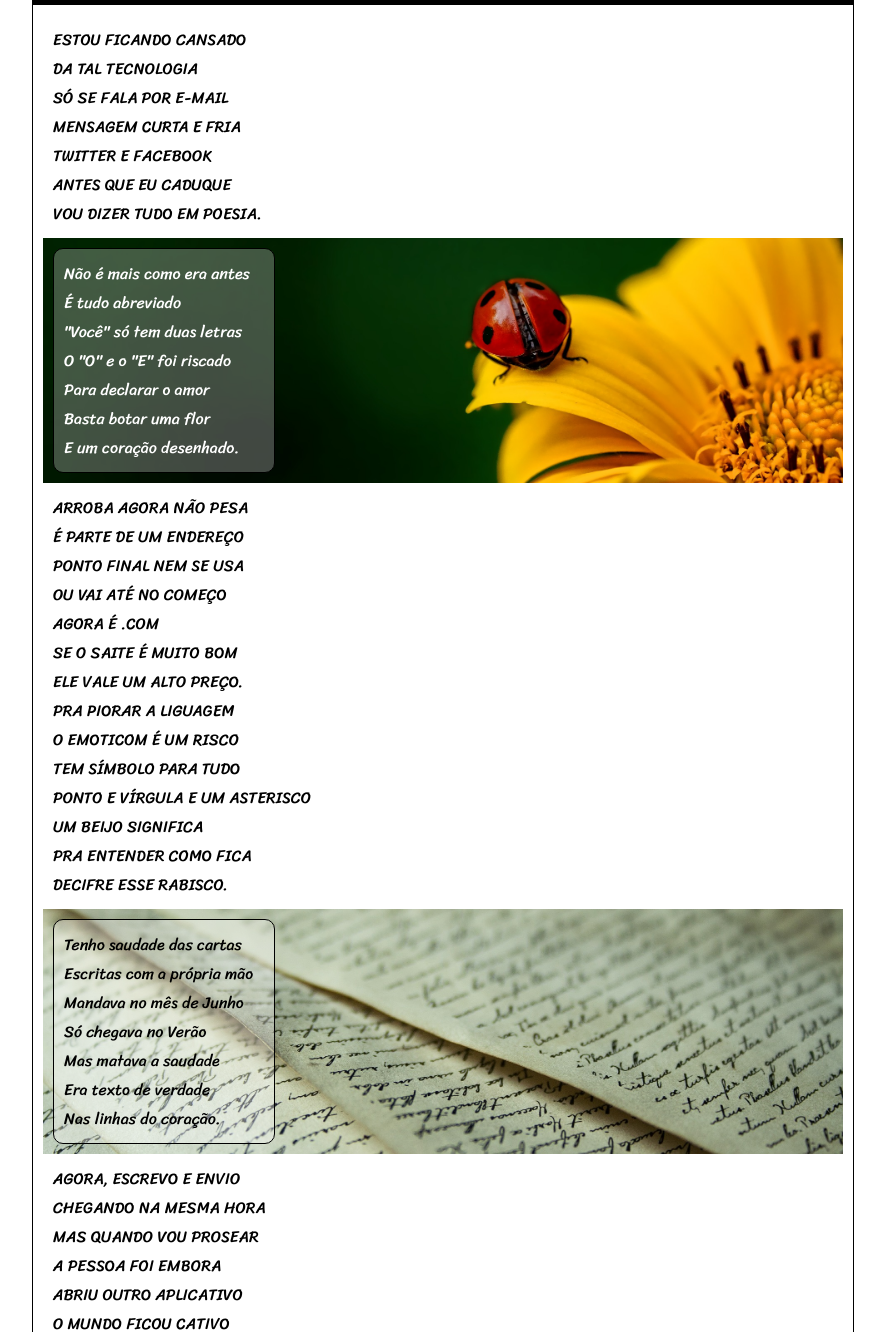
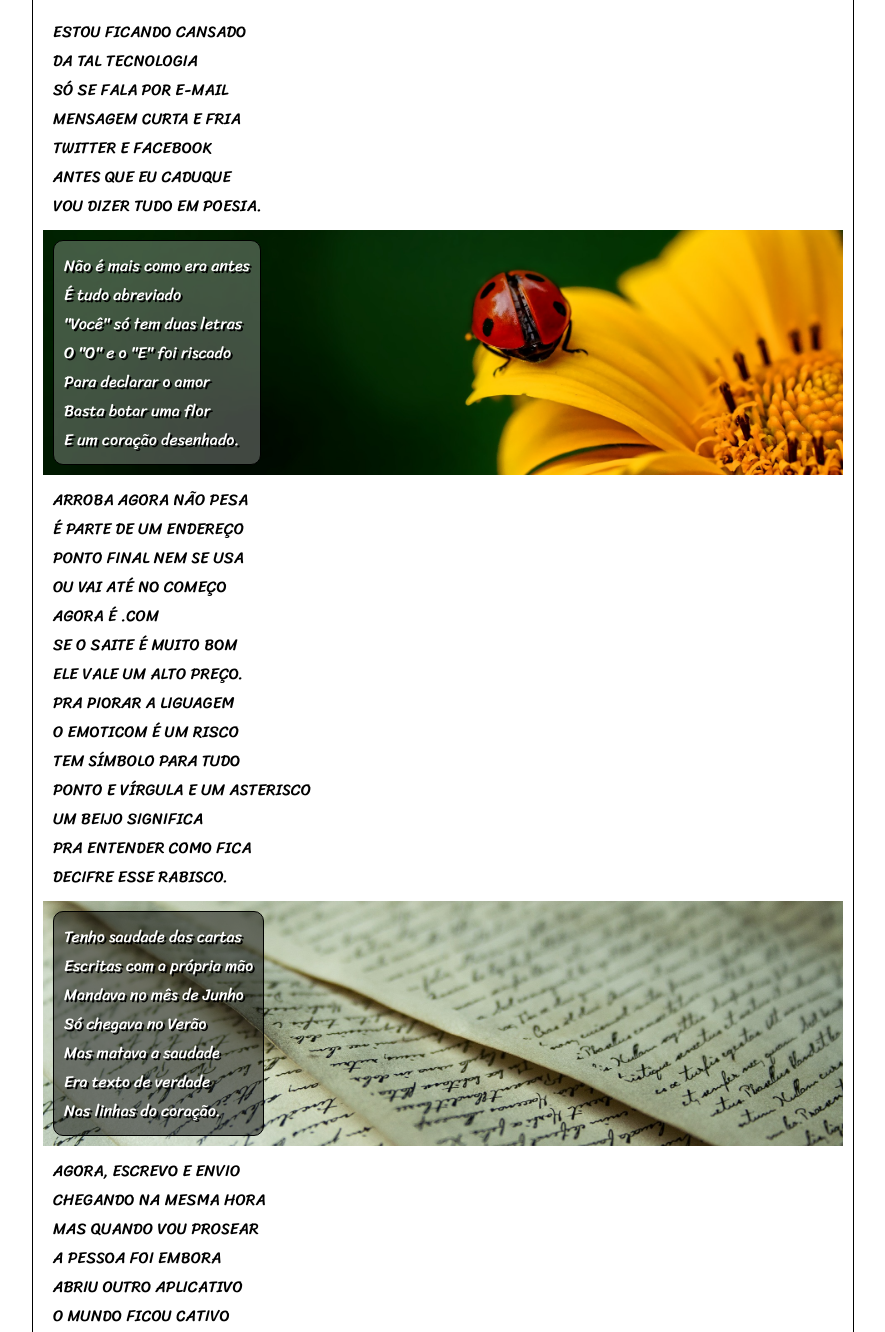
Before and after one commit to Paulomelo02/CURSO-HTML-CSS, a plain HTML site: page Desafios/cordel01.html in a window 1280 px wide. Shown: the part 184-1516 px from the top of the page, without its empty margins (197-1082 px from the left). Drawn offline with Linux system fonts and the light colour scheme.

Commit message:
Update style.css

```diff
--- a/Desafios/estilo/style.css
+++ b/Desafios/estilo/style.css
@@ -7,11 +7,17 @@
 
 * {
     padding: 10px;
+    margin: 0px;
 }
 
 :root {
     --CORDEL:'Passion One', sans-serif;
     --Srira: 'Sriracha', cursive;
+}
+
+html,body {
+    min-height: 100vh;
+
 }
 
 
@@ -92,9 +98,10 @@ main{
     color:white;
     border:1px solid black;
     border-radius: 10px;
-    width: 200px;
+    display: inline-block;
     text-align: justify;
     height: 100%;
+    text-shadow: 2px 2px black;
 }
 
 #q2{
@@ -109,14 +116,15 @@ main{
 }
 
 #q2>p{
-    background-color:rgba(255, 255, 255, 0.342);
+    background-color:rgba(0, 0, 0, 0.493);
     font-family: var(--Srira);
-    color: black;
+    color: rgb(255, 255, 255);
     border: 1px solid black;
     border-radius: 10px;
-    width: 200px;
+    display: inline-block;
     height: 100%;
     text-align: justify;
+    text-shadow: 2px 2px black;
 }
 
 footer{
```
